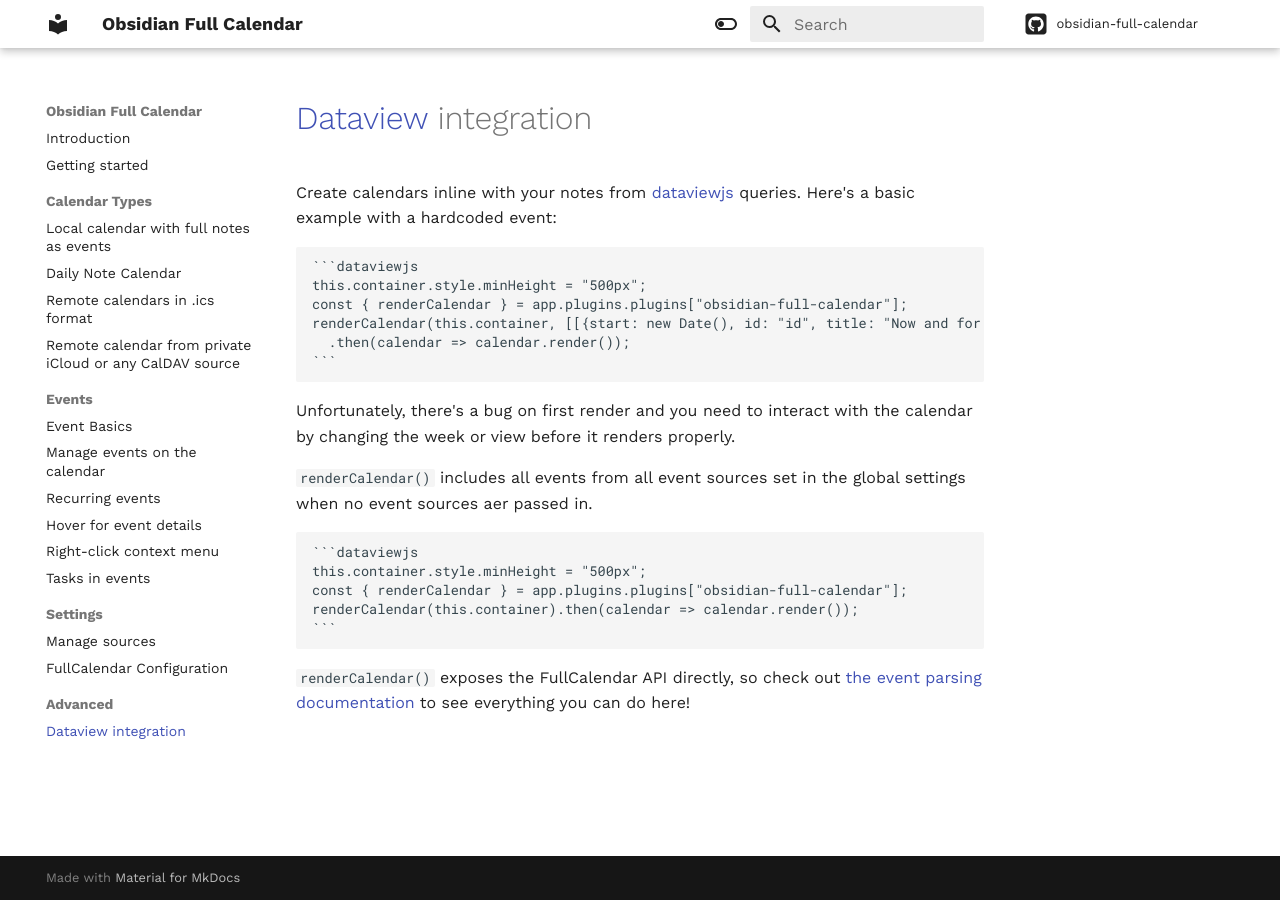
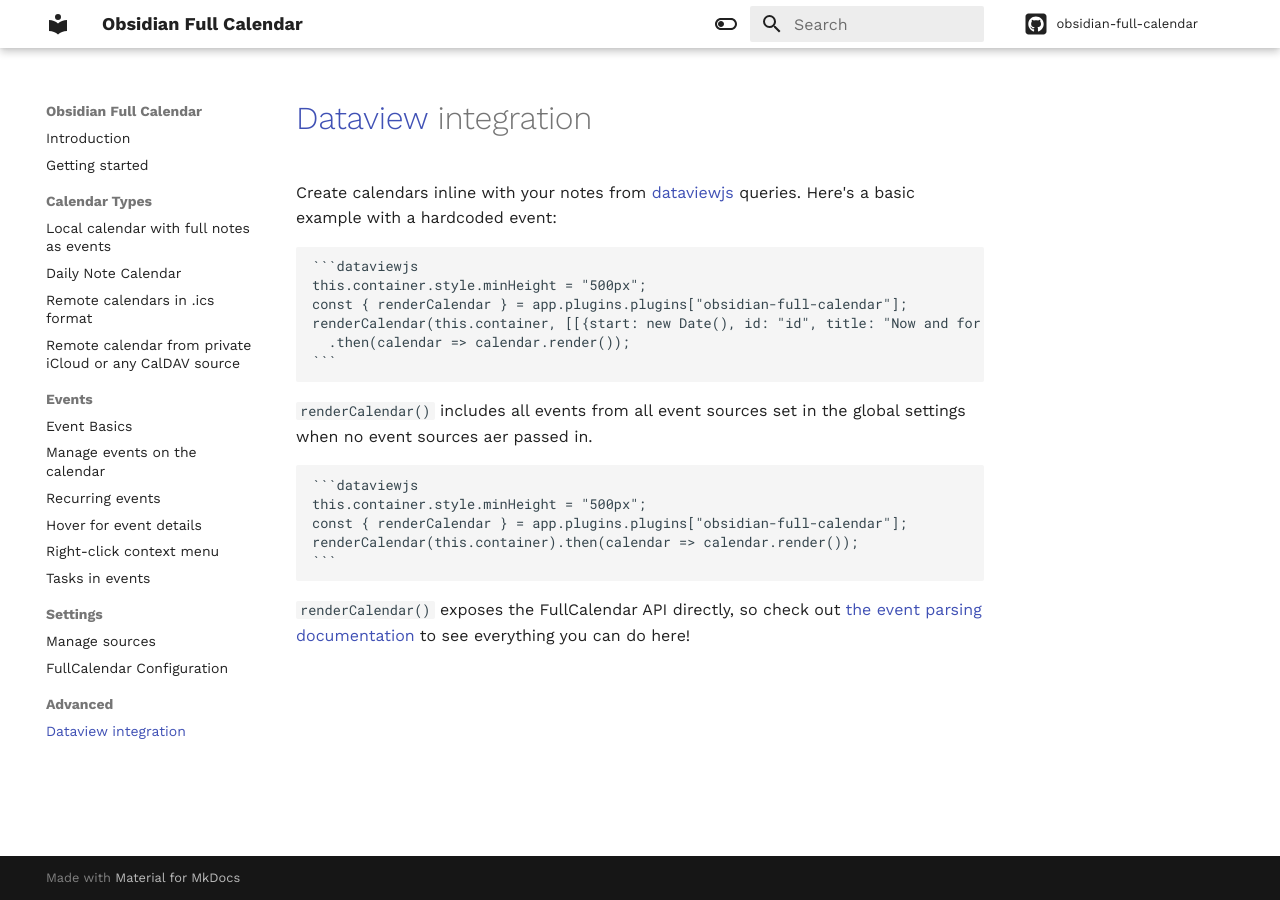
Before and after one commit to obsidian-community/obsidian-full-calendar, an MkDocs documentation site: the page built from docs/advanced/dataview.md, in a window 1280 px wide. Built offline with MkDocs 1.6.1 and Material for MkDocs 9.7.7, drawn with Linux system fonts in a browser that asks for light colours; comment, search, counter and statistics services are not loaded.

Commit message:
Remove Bug Mention in Advanced Docs

`````diff
--- a/docs/advanced/dataview.md
+++ b/docs/advanced/dataview.md
@@ -11,8 +11,6 @@ renderCalendar(this.container, [[{start: new Date(), id: "id", title: "Now and f
 ```
 ````
 
-Unfortunately, there's a bug on first render and you need to interact with the calendar by changing the week or view before it renders properly.
-
 `renderCalendar()` includes all events from all event sources set in the global settings when no event sources aer passed in.
 
 ````
`````
